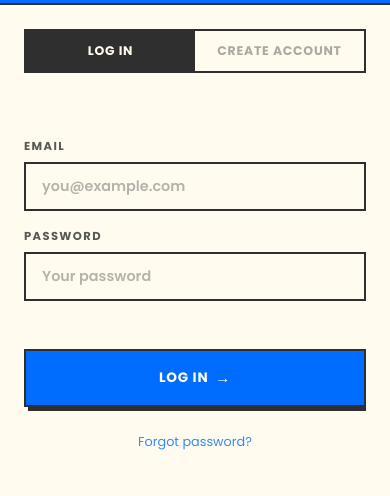
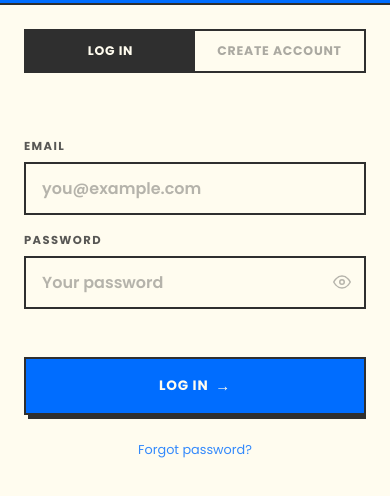
Before and after one commit to roseycalamari/niterunwebsite, a plain HTML site: page auth.html in a window 390 px wide. Shown: the part 126-622 px from the top of the page. Drawn offline with Linux system fonts and the light colour scheme; no server answers.

Commit message:
Add password visibility toggle and fix iOS mobile input zoom
Made-with: Cursor

```diff
--- a/app.css
+++ b/app.css
@@ -2382,6 +2382,12 @@ h1, h2, h3, h4 {
     display: block;
   }
 
+  /* Prevent iOS auto-zoom on input focus (requires >= 16px) */
+  .wiz-form__input,
+  .add-form__input {
+    font-size: 16px;
+  }
+
   .topbar__title {
     display: none;
   }
--- a/auth.css
+++ b/auth.css
@@ -182,6 +182,60 @@
   outline: none;
 }
 
+/* ---- Password field with eye toggle ---- */
+.auth-pw-wrap {
+  position: relative;
+  display: flex;
+  align-items: stretch;
+}
+
+.auth-pw-input {
+  flex: 1;
+  padding-right: 3rem !important;
+}
+
+.auth-pw-toggle {
+  position: absolute;
+  right: 2px;
+  top: 2px;
+  bottom: 2px;
+  width: 2.8rem;
+  display: flex;
+  align-items: center;
+  justify-content: center;
+  background: none;
+  border: none;
+  cursor: pointer;
+  color: var(--black);
+  opacity: 0.35;
+  transition: opacity 0.15s;
+}
+
+.auth-pw-toggle:hover {
+  opacity: 0.7;
+}
+
+.auth-pw-icon {
+  width: 18px;
+  height: 18px;
+}
+
+.auth-pw-icon--on {
+  display: none;
+}
+
+.auth-pw-wrap--visible .auth-pw-icon--off {
+  display: none;
+}
+
+.auth-pw-wrap--visible .auth-pw-icon--on {
+  display: block;
+}
+
+body.dark .auth-pw-toggle {
+  color: #e2dfd6;
+}
+
 /* ---- Username field ---- */
 .auth-username-wrap {
   display: flex;
@@ -360,6 +414,12 @@ body.dark .auth-brand__back {
     flex: 1;
   }
 
+  /* Prevent iOS auto-zoom on input focus (requires >= 16px) */
+  .auth-form .wiz-form__input,
+  .auth-form .auth-username-input {
+    font-size: 16px;
+  }
+
   /* Dark mode mobile border */
   body.dark .auth-card {
     box-shadow: none;
--- a/auth.html
+++ b/auth.html
@@ -58,7 +58,13 @@
             </div>
             <div class="auth-field">
               <label class="wiz-form__label" for="authPassword">Password</label>
-              <input class="wiz-form__input" type="password" id="authPassword" autocomplete="current-password" required placeholder="Min. 8 characters">
+              <div class="auth-pw-wrap">
+                <input class="wiz-form__input auth-pw-input" type="password" id="authPassword" autocomplete="current-password" required placeholder="Min. 8 characters">
+                <button type="button" class="auth-pw-toggle" id="pwToggle" aria-label="Show password">
+                  <svg class="auth-pw-icon auth-pw-icon--off" viewBox="0 0 24 24" fill="none" stroke="currentColor" stroke-width="2" stroke-linecap="round" stroke-linejoin="round"><path d="M1 12s4-8 11-8 11 8 11 8-4 8-11 8-11-8-11-8z"/><circle cx="12" cy="12" r="3"/></svg>
+                  <svg class="auth-pw-icon auth-pw-icon--on" viewBox="0 0 24 24" fill="none" stroke="currentColor" stroke-width="2" stroke-linecap="round" stroke-linejoin="round"><path d="M17.94 17.94A10.07 10.07 0 0 1 12 20c-7 0-11-8-11-8a18.45 18.45 0 0 1 5.06-5.94M9.9 4.24A9.12 9.12 0 0 1 12 4c7 0 11 8 11 8a18.5 18.5 0 0 1-2.16 3.19m-6.72-1.07a3 3 0 1 1-4.24-4.24"/><line x1="1" y1="1" x2="23" y2="23"/></svg>
+                </button>
+              </div>
               <div class="auth-pw-reqs" id="pwReqs">
                 <span class="auth-pw-req" id="pwReqLength">8+ characters</span>
                 <span class="auth-pw-req" id="pwReqUpper">1 uppercase</span>
--- a/auth.js
+++ b/auth.js
@@ -25,6 +25,7 @@
   var brandSub = document.getElementById('brandSub');
 
   var forgotBtn = document.getElementById('forgotPassword');
+  var pwToggle = document.getElementById('pwToggle');
   var pwReqs = document.getElementById('pwReqs');
   var pwReqLength = document.getElementById('pwReqLength');
   var pwReqUpper = document.getElementById('pwReqUpper');
@@ -35,6 +36,17 @@
   var usernameAvailable = false;
   var usernameCheckTimer = null;
   var passwordValid = false;
+
+  /* ---------- PASSWORD VISIBILITY TOGGLE ---------- */
+  if (pwToggle && passwordInput) {
+    pwToggle.addEventListener('click', function () {
+      var wrap = passwordInput.closest('.auth-pw-wrap');
+      var isVisible = passwordInput.type === 'text';
+      passwordInput.type = isVisible ? 'password' : 'text';
+      if (wrap) wrap.classList.toggle('auth-pw-wrap--visible', !isVisible);
+      passwordInput.focus();
+    });
+  }
 
   /* ---------- DARK MODE (respect saved preference) ---------- */
   try {
```
